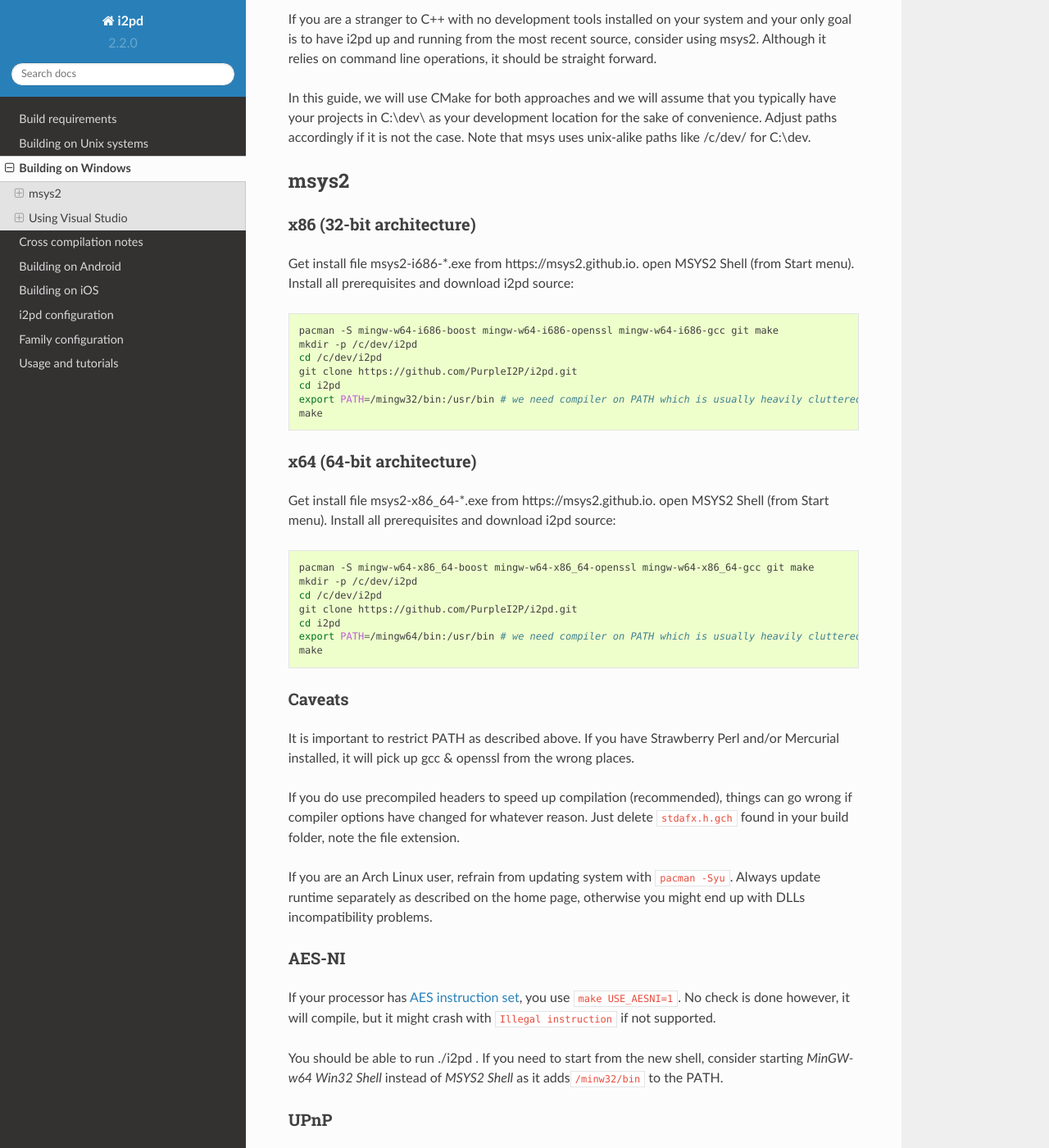
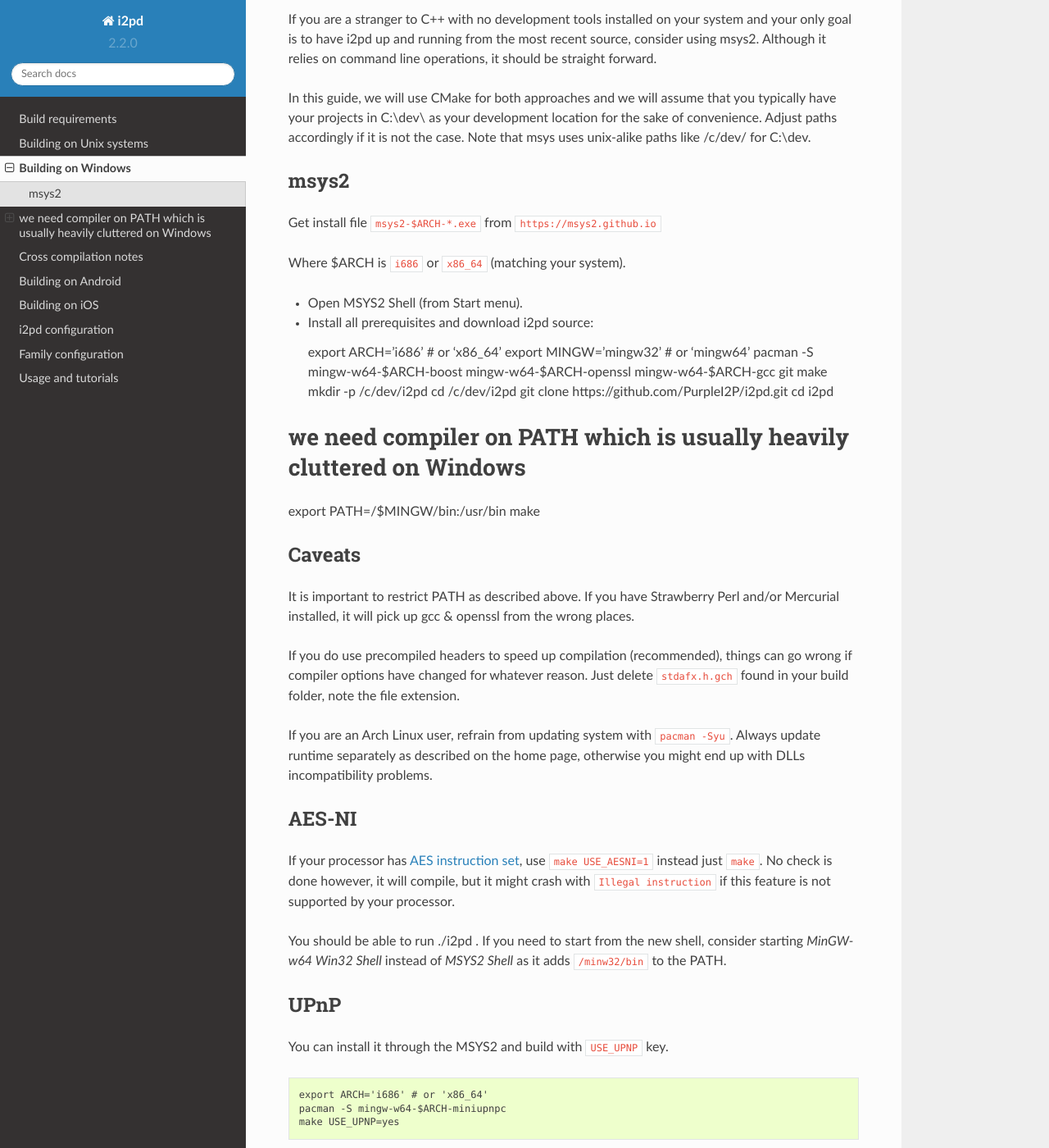
Before and after one commit to PurpleI2P/i2pd, a Sphinx documentation site: the page built from docs/building/windows.md, in a window 1280 px wide and 1400 px high, scrolled down 292 px. Shown: the whole window at 82% size. Built offline with Sphinx 7.4.7 and the Read the Docs theme 2.0.0, drawn with Linux system fonts in a browser that asks for light colours; some of the changed text lies outside the part shown.

Commit message:
* build docs : markdown cleanup & reformatting

````diff
--- a/docs/building/windows.md
+++ b/docs/building/windows.md
@@ -23,81 +23,55 @@
 msys2
 -----
 
-### x86 (32-bit architecture)
+Get install file `msys2-$ARCH-*.exe` from `https://msys2.github.io`
 
-Get install file msys2-i686-*.exe from https://msys2.github.io.
-open MSYS2 Shell (from Start menu).
-Install all prerequisites and download i2pd source:
+Where $ARCH is `i686` or `x86_64` (matching your system).
 
-```bash
-pacman -S mingw-w64-i686-boost mingw-w64-i686-openssl mingw-w64-i686-gcc git make
-mkdir -p /c/dev/i2pd
-cd /c/dev/i2pd
-git clone https://github.com/PurpleI2P/i2pd.git
-cd i2pd
-export PATH=/mingw32/bin:/usr/bin # we need compiler on PATH which is usually heavily cluttered on Windows
-make
-```
+- Open MSYS2 Shell (from Start menu).
+- Install all prerequisites and download i2pd source:
 
-
-### x64 (64-bit architecture)
-
-Get install file msys2-x86_64-*.exe from https://msys2.github.io.
-open MSYS2 Shell (from Start menu).
-Install all prerequisites and download i2pd source:
-
-```bash
-pacman -S mingw-w64-x86_64-boost mingw-w64-x86_64-openssl mingw-w64-x86_64-gcc git make
-mkdir -p /c/dev/i2pd
-cd /c/dev/i2pd
-git clone https://github.com/PurpleI2P/i2pd.git
-cd i2pd
-export PATH=/mingw64/bin:/usr/bin # we need compiler on PATH which is usually heavily cluttered on Windows
-make
-```
-
+	export ARCH='i686'     # or 'x86_64'
+	export MINGW='mingw32' # or 'mingw64'
+	pacman -S mingw-w64-$ARCH-boost mingw-w64-$ARCH-openssl mingw-w64-$ARCH-gcc git make
+	mkdir -p /c/dev/i2pd
+	cd /c/dev/i2pd
+	git clone https://github.com/PurpleI2P/i2pd.git
+	cd i2pd
+	# we need compiler on PATH which is usually heavily cluttered on Windows
+	export PATH=/$MINGW/bin:/usr/bin
+	make
 
 ### Caveats
 
-It is important to restrict PATH as described above. If you have
-Strawberry Perl and/or Mercurial installed, it will pick up gcc &
-openssl from the wrong places.
+It is important to restrict PATH as described above.
+If you have Strawberry Perl and/or Mercurial installed,
+it will pick up gcc & openssl from the wrong places.
 
-If you do use precompiled headers to speed up compilation
-(recommended), things can go wrong if compiler options have changed
-for whatever reason. Just delete `stdafx.h.gch` found in your build
-folder, note the file extension.
+If you do use precompiled headers to speed up compilation (recommended),
+things can go wrong if compiler options have changed for whatever reason.
+Just delete `stdafx.h.gch` found in your build folder, note the file extension.
 
-If you are an Arch Linux user, refrain from updating system with
-`pacman -Syu`. Always update runtime separately as described on the
-home page, otherwise you might end up with DLLs incompatibility
-problems.
-
+If you are an Arch Linux user, refrain from updating system with `pacman -Syu`.
+Always update runtime separately as described on the home page,
+otherwise you might end up with DLLs incompatibility problems.
 
 ### AES-NI
 
-If your processor has
-[AES instruction set](https://en.wikipedia.org/wiki/AES_instruction_set),
-you use `make USE_AESNI=1`. No check is done however, it
-will compile, but it might crash with `Illegal instruction` if not supported.
+If your processor has [AES instruction set](https://en.wikipedia.org/wiki/AES_instruction_set),
+use `make USE_AESNI=1` instead just `make`. No check is done however, it will compile,
+but it might crash with `Illegal instruction` if this feature is not supported by your processor.
 
-You should be able to run ./i2pd . If you need to start from the new
-shell, consider starting *MinGW-w64 Win32 Shell* instead of *MSYS2 Shell* as
-it adds`/minw32/bin` to the PATH.
+You should be able to run ./i2pd . If you need to start from the new shell,
+consider starting *MinGW-w64 Win32 Shell* instead of *MSYS2 Shell*
+as it adds `/minw32/bin` to the PATH.
 
 ### UPnP
-You can install it through the MSYS2
-and build with USE_UPNP key.
 
-```bash
-pacman -S mingw-w64-i686-miniupnpc
-make USE_UPNP=yes
-```
-or
-```bash
-pacman -S mingw-w64-x86_64-miniupnpc
-make USE_UPNP=yes
-```
+You can install it through the MSYS2 and build with `USE_UPNP` key.
+
+	export ARCH='i686' # or 'x86_64'
+	pacman -S mingw-w64-$ARCH-miniupnpc
+	make USE_UPNP=yes
 
 Using Visual Studio
 -------------------
@@ -111,7 +85,6 @@
 * OpenSSL (tested with 1.0.1p and 1.0.2e), if building from sources (recommended), you'll need as well
 	* [Netwide assembler](http://www.nasm.us/)
 	* Strawberry Perl or ActiveState Perl, do NOT try msys2 perl, it won't work
-
 
 ### Building Boost
 
@@ -129,11 +102,9 @@
 After Boost is compiled, set the environment variable `BOOST_ROOT` to
 the directory Boost was unpacked to, e.g., C:\dev\boost.
 
-If you are planning on building only particular variant, e.g. Debug
-only and static linking, and/or you are out of space/time, you might
-consider `--build-type=minimal`. Take a look at
-[appveyor.yml](../appveyor.yml) for details on how test builds are done.
-
+If you are planning on building only particular variant, e.g. Debug only and static linking,
+and/or you are out of space/time, you might consider `--build-type=minimal`.
+Take a look at [appveyor.yml](../appveyor.yml) for details on how test builds are done.
 
 ### Building OpenSSL
 
@@ -177,19 +144,16 @@
 
 Alternatively, if you feel adventurous, try that from the command line
 
-```
-cd <i2pd_dir>
-mkdir out
-cd out
-cmake ..\build -G "Visual Studio 12 2013" -DWITH_UPNP=ON -DWITH_PCH=ON -DCMAKE_INSTALL_PREFIX:PATH=C:\dev\Debug_Win32_stage
-```
+	mkdir i2pd\out
+	cd i2pd\out
+	cmake ..\build -G "Visual Studio 12 2013" -DWITH_UPNP=ON -DWITH_PCH=ON -DCMAKE_INSTALL_PREFIX:PATH=C:\dev\Debug_Win32_stage
 
-WITH_UPNP will stay off, if necessary files are not found.
-
+If necessary files are not found `WITH_UPNP` will stay off.
 
 ### Building i2pd
 
-You can open generated solution/project with Visual Studio and build
-from there, alternatively you can use `cmake --build . --config Release --target install` or
+You can open generated solution/project with Visual Studio and build from there,
+alternatively you can use `cmake --build . --config Release --target install` or
 [MSBuild tool](https://msdn.microsoft.com/en-us/library/dd293626.aspx)
-`msbuild i2pd.sln /p:Configuration=Release`.
+
+	msbuild i2pd.sln /p:Configuration=Release
````
Also changed, not shown: other parts of docs/building/windows.md (+10 -14 lines), docs/building/android.md (+28 -20 lines), docs/building/cross.md (+61 -62 lines), docs/building/ios.md (+24 -24 lines), docs/building/unix.md (+103 -116 lines).
